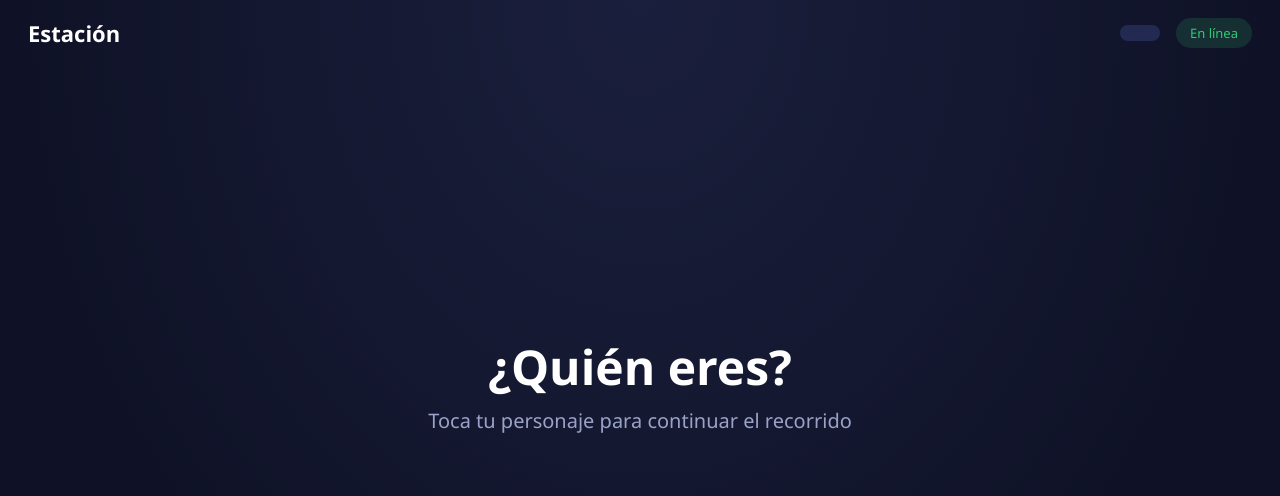
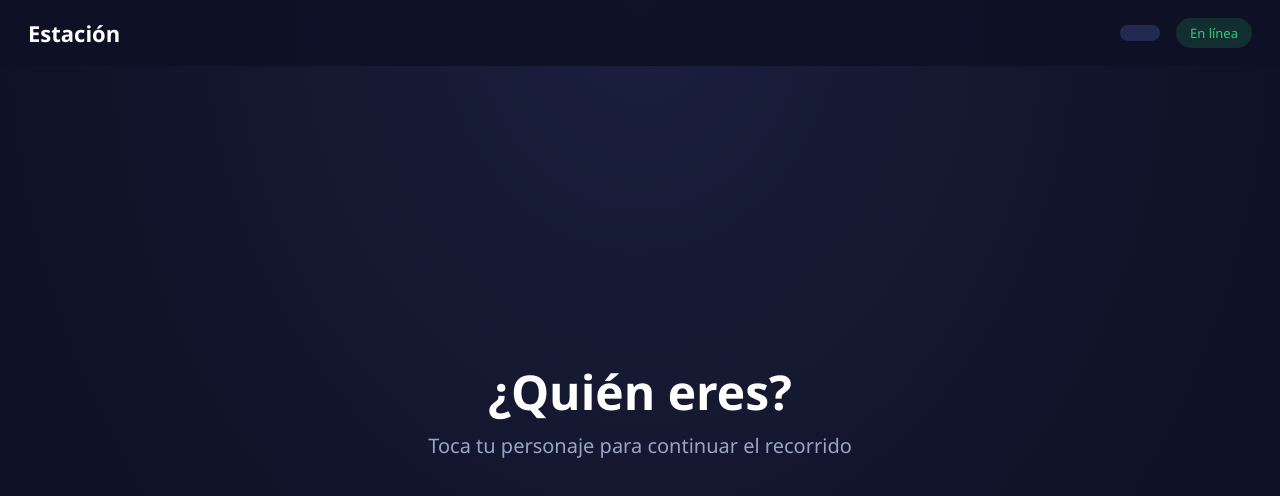
Before and after one commit to plannerpenta-lang/tour, a website: page public/estacion.html in a window 1280 px wide. Drawn offline with nearby package versions, Linux system fonts and the light colour scheme; no server answers.

Commit message:
Totem 1080x1920 portrait: contenido con scroll, barra fija, grids adaptados

```diff
--- a/public/css/tour.css
+++ b/public/css/tour.css
@@ -15,21 +15,27 @@
 * { margin: 0; padding: 0; box-sizing: border-box; -webkit-tap-highlight-color: transparent; }
 
 html, body {
-  height: 100%;
+  min-height: 100%;
   font-family: 'Segoe UI', system-ui, sans-serif;
   background: radial-gradient(ellipse at top, var(--bg2), var(--bg) 70%);
   color: var(--text);
-  overflow: hidden;
+  overflow-y: auto;
+  overflow-x: hidden;
+  -webkit-overflow-scrolling: touch;
+  scrollbar-width: none;
   user-select: none;
 }
+html::-webkit-scrollbar, body::-webkit-scrollbar { display: none; }
 
 .screen {
   display: none;
-  height: 100vh;
+  min-height: 100vh;
   flex-direction: column;
   align-items: center;
-  justify-content: center;
-  padding: 24px;
+  justify-content: safe center;
+  padding: 90px 24px 40px;
+  overflow: visible;
+  box-sizing: border-box;
 }
 .screen.activa { display: flex; }
 
@@ -85,6 +91,10 @@ input:focus { border-color: var(--accent); }
   width: min(900px, 94vw);
 }
 @media (max-width: 700px) { .grid-personajes { grid-template-columns: repeat(3, 1fr); } }
+@media (max-width: 1100px) and (orientation: portrait) {
+  .grid-personajes { grid-template-columns: repeat(3, 1fr); width: min(100%, 94vw); }
+  #grid-menu { grid-template-columns: repeat(2, 1fr) !important; }
+}
 
 .personaje-card {
   align-items: center;
@@ -156,13 +166,16 @@ input:focus { border-color: var(--accent); }
 
 .barra-superior {
   align-items: center;
+  backdrop-filter: blur(8px);
+  background: rgba(15,18,38,.92);
   display: flex;
   gap: 16px;
   left: 0;
   padding: 18px 28px;
-  position: absolute;
+  position: fixed;
   right: 0;
   top: 0;
+  z-index: 10;
 }
 .barra-titulo { flex: 1; font-size: 22px; font-weight: 700; }
 .barra-paso { background: var(--card); border-radius: 999px; color: var(--accent2); font-size: 16px; font-weight: 700; padding: 8px 20px; }
```
